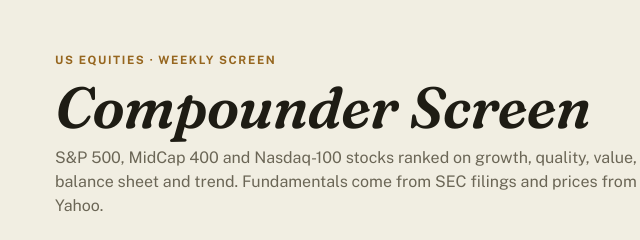
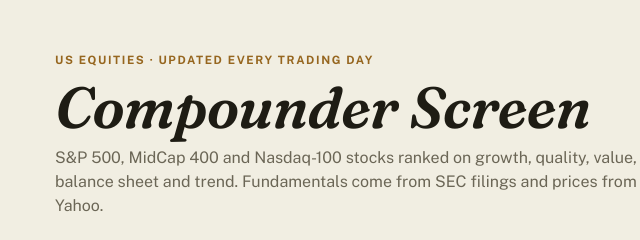
Before and after one commit to ojaswijain19/compounder-screen, a plain HTML site: page scripts/template.html in a window 1280 px wide. Shown: the top 240 px of the page, 11-651 px from the left. Drawn offline with nearby package versions, Linux system fonts and the light colour scheme.

Commit message:
Label the site as refreshed daily
Co-Authored-By: Claude Opus 5.5 <noreply@anthropic.com>
Claude-Session: https://claude.ai/code/session_01DAozyCp9gQhRpBPuEYXj8V

```diff
--- a/scripts/template.html
+++ b/scripts/template.html
@@ -161,7 +161,7 @@ tr.detail td{background:var(--paper-raised);padding:0;white-space:normal;text-al
 
 <div class="page">
   <header class="masthead">
-    <span class="eyebrow">US equities · weekly screen</span>
+    <span class="eyebrow">US equities · updated every trading day</span>
     <h1>Compounder Screen</h1>
     <p class="subhead">S&amp;P 500, MidCap 400 and Nasdaq-100 stocks ranked on growth, quality, value, balance sheet and trend. Fundamentals come from SEC filings and prices from Yahoo.</p>
     <div class="meta" id="meta"></div>
```
